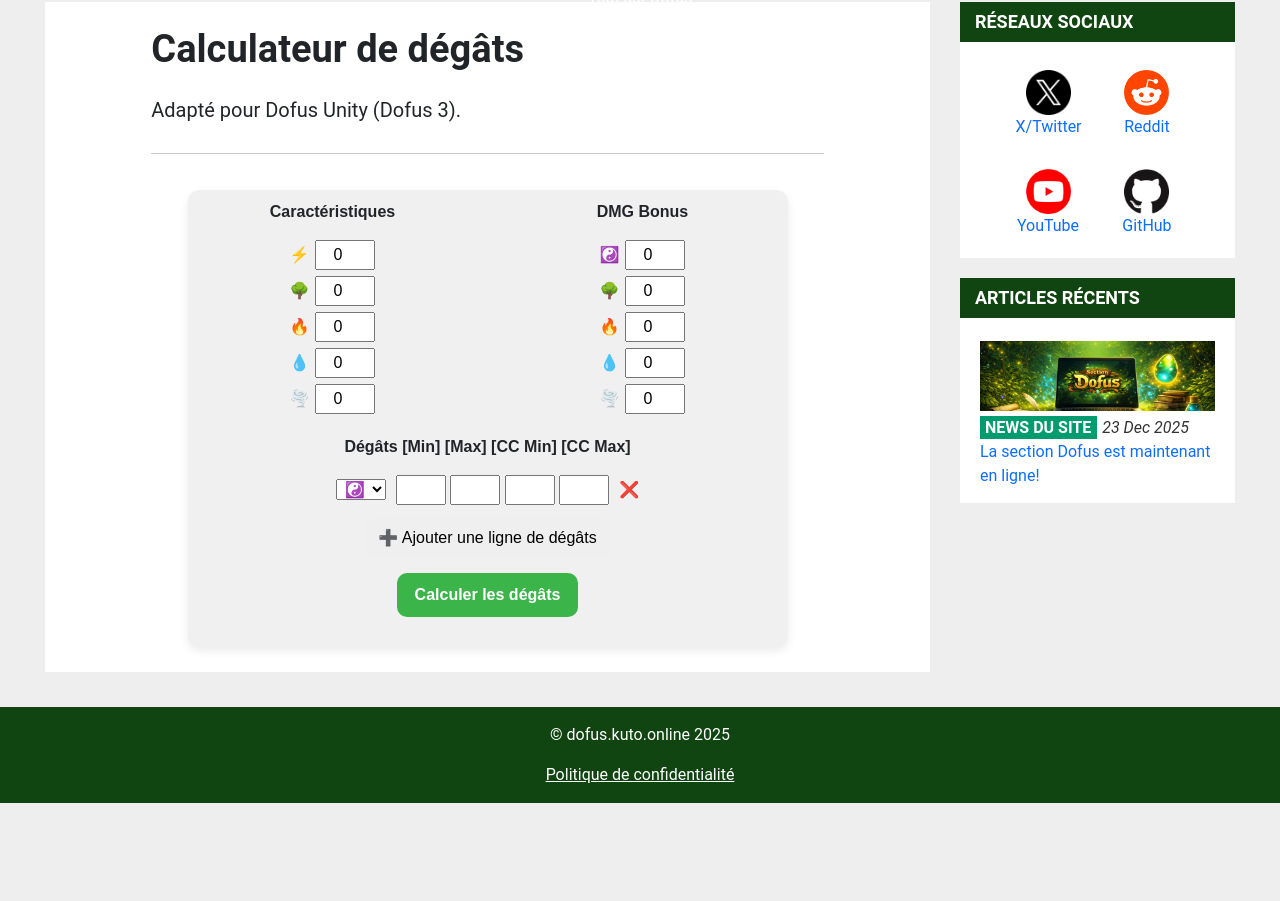
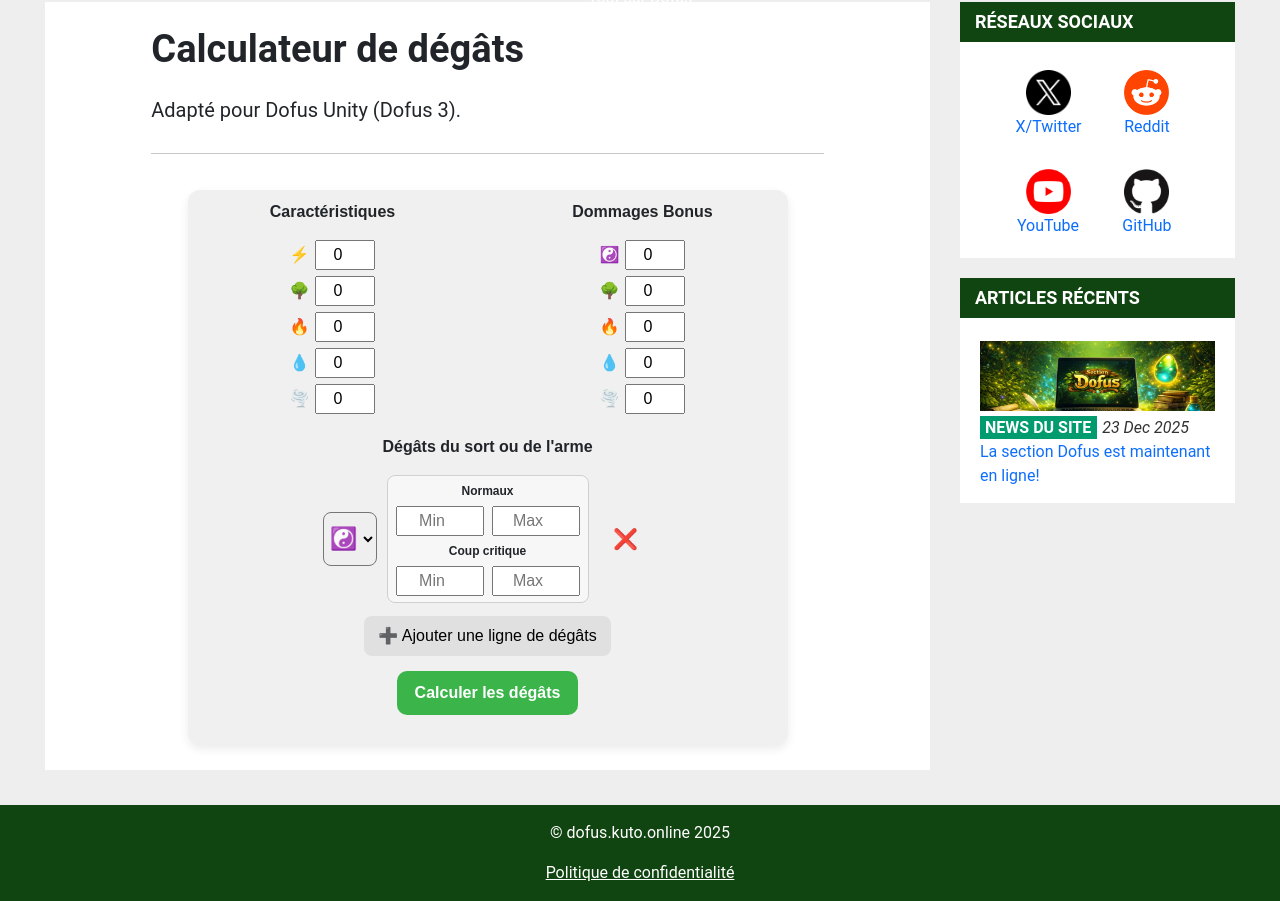
Before and after one commit to KutoSama/dofus, a Jekyll site: the page built from _posts/pages/contenu/2025-12-23-dofus-calculateur-de-degats.markdown, in a window 1280 px wide. Shown: the part 208-1109 px from the top of the page. Built offline with Jekyll 4.4.1, drawn with Linux system fonts in a browser that asks for light colours; nearby versions of some CDN libraries; before the commit the page ends 1011 px from its top, so only the background shows below that; part of the change alters nothing that is shown.

Commit message:
Update 2025-12-23-dofus-calculateur-de-degats.markdown

```diff
--- a/_posts/pages/contenu/2025-12-23-dofus-calculateur-de-degats.markdown
+++ b/_posts/pages/contenu/2025-12-23-dofus-calculateur-de-degats.markdown
@@ -74,7 +74,7 @@ pagination:
 
 .dofusCalc__line select,
 .dofusCalc__line input {
-    width: 50px;
+    width: 60px;
     text-align: center;
 }
 
@@ -94,6 +94,28 @@ pagination:
     justify-content: center;
 }
 
+/* Grille dégâts avec titres */
+.dofusCalc__damageGrid {
+    display: grid;
+    grid-template-columns: 1fr 1fr;
+    gap: 6px 8px;
+    text-align: center;
+}
+
+/* Titres des blocs */
+.dofusCalc__damageLabel {
+    grid-column: span 2;
+    font-size: 12px;
+    font-weight: bold;
+}
+
+
+
+.dofusCalc__damageGrid input {
+    width: 88px;
+    text-align: center;
+}
+
 /* =======================
    BOUTONS
 ======================= */
@@ -109,6 +131,13 @@ pagination:
 #dofusCalc__addLine {
     display: block;
     margin: 5px auto;
+    background: #e0e0e0;
+    transition: background 0.2s ease, transform 0.1s ease;
+}
+
+#dofusCalc__addLine:hover {
+    background: #d0d0d0;
+    transform: scale(1.03);
 }
 
 #dofusCalc__button {
@@ -129,6 +158,26 @@ pagination:
     background: #33a041;
 }
 
+/* Sélecteur d'élément (emoji) */
+.dofusCalc__line select {
+    font-size: 22px;      /* emoji plus grand */
+    padding: 1px 2px;
+    height: 54px;
+    width: 54px;
+    border-radius: 8px;
+    cursor: pointer;
+}
+
+/* Bouton supprimer taille fixe */
+.dofusCalc__remove {
+    width: 54px;
+    height: 54px;
+    display: flex;
+    align-items: center;
+    justify-content: center;
+    font-size: 20px;
+    cursor: pointer;
+}
 
 /* =======================
    RÉSULTAT
@@ -138,6 +187,14 @@ pagination:
     font-weight: bold;
     white-space: pre-line;
     text-align: center;
+}
+
+/* Encadré de la grille de dégâts */
+.dofusCalc__damageGrid {
+    background: #f7f7f7;
+    padding: 6px 8px;
+    border-radius: 8px;
+    border: 1px solid #d0d0d0;
 }
 </style>
 
@@ -153,7 +210,7 @@ pagination:
         <div class="dofusCalc__row">🌪️ <input id="dofusCalc__agi" type="number" value="0"></div>
     </div>
     <div class="dofusCalc__col">
-        <p><strong>DMG Bonus</strong></p>
+        <p><strong>Dommages Bonus</strong></p>
         <div class="dofusCalc__row">☯️ <input id="dofusCalc__bNeutre" type="number" value="0"></div>
         <div class="dofusCalc__row">🌳 <input id="dofusCalc__bTerre" type="number" value="0"></div>
         <div class="dofusCalc__row">🔥 <input id="dofusCalc__bFeu" type="number" value="0"></div>
@@ -162,7 +219,7 @@ pagination:
     </div>
 </div>
 
-<p style="text-align:center;padding-top:15px;"><strong>Dégâts [Min] [Max] [CC Min] [CC Max]</strong></p>
+<p style="text-align:center;padding-top:15px;"><strong>Dégâts du sort ou de l'arme</strong></p>
 
 <div id="dofusCalc__lines"></div>
 <button id="dofusCalc__addLine">➕ Ajouter une ligne de dégâts</button>
@@ -211,11 +268,16 @@ const createLine = () => {
             <option value="air">🌪️</option>
         </select>
 
-        <div>
-            <input type="number" class="nMin" placeholder="">
-            <input type="number" class="nMax" placeholder="">
-            <input type="number" class="cMin" placeholder="">
-            <input type="number" class="cMax" placeholder="">
+        <div class="dofusCalc__damageGrid">
+
+            <div class="dofusCalc__damageLabel">Normaux</div>
+            <input type="number" class="nMin" placeholder="Min">
+            <input type="number" class="nMax" placeholder="Max">
+
+            <div class="dofusCalc__damageLabel">Coup critique</div>
+            <input type="number" class="cMin" placeholder="Min">
+            <input type="number" class="cMax" placeholder="Max">
+
         </div>
 
         <span class="dofusCalc__remove">❌</span>
```
